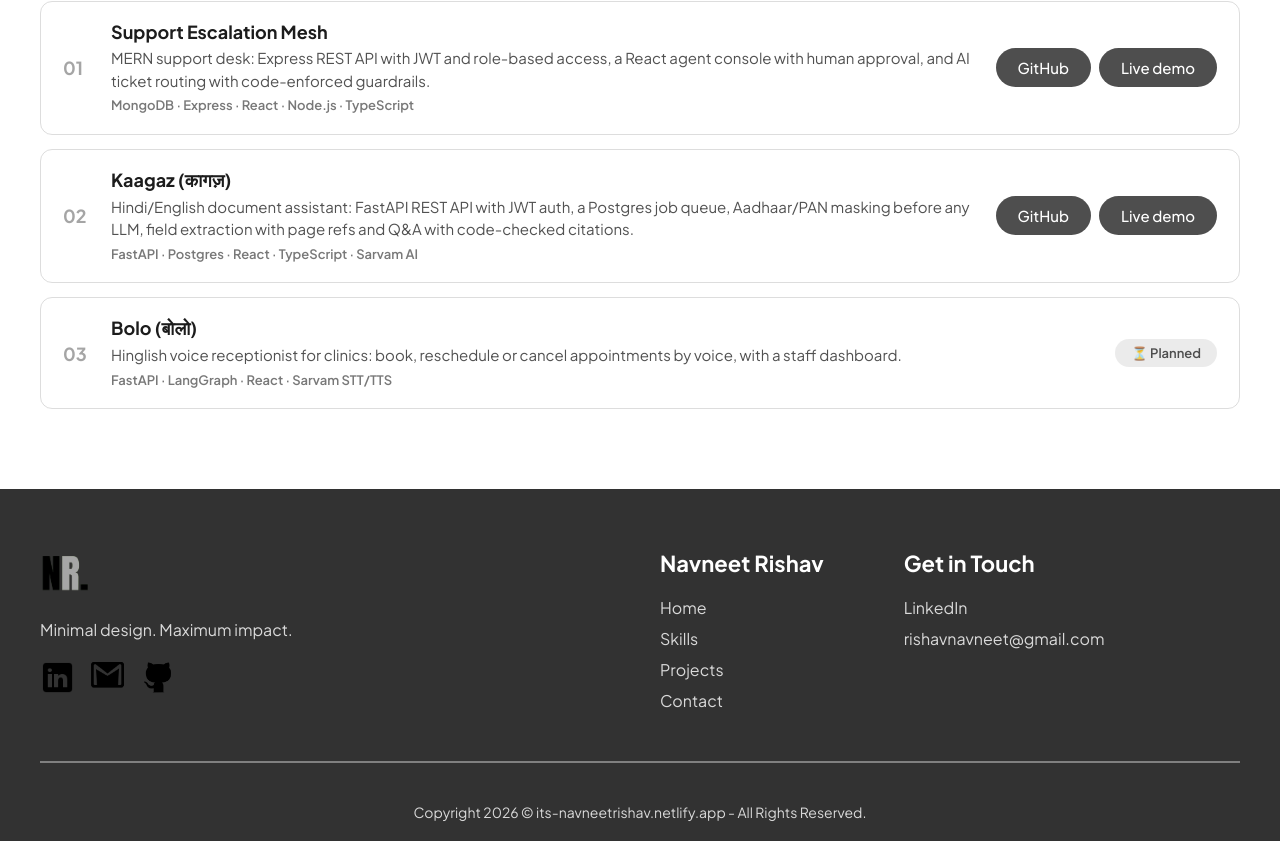
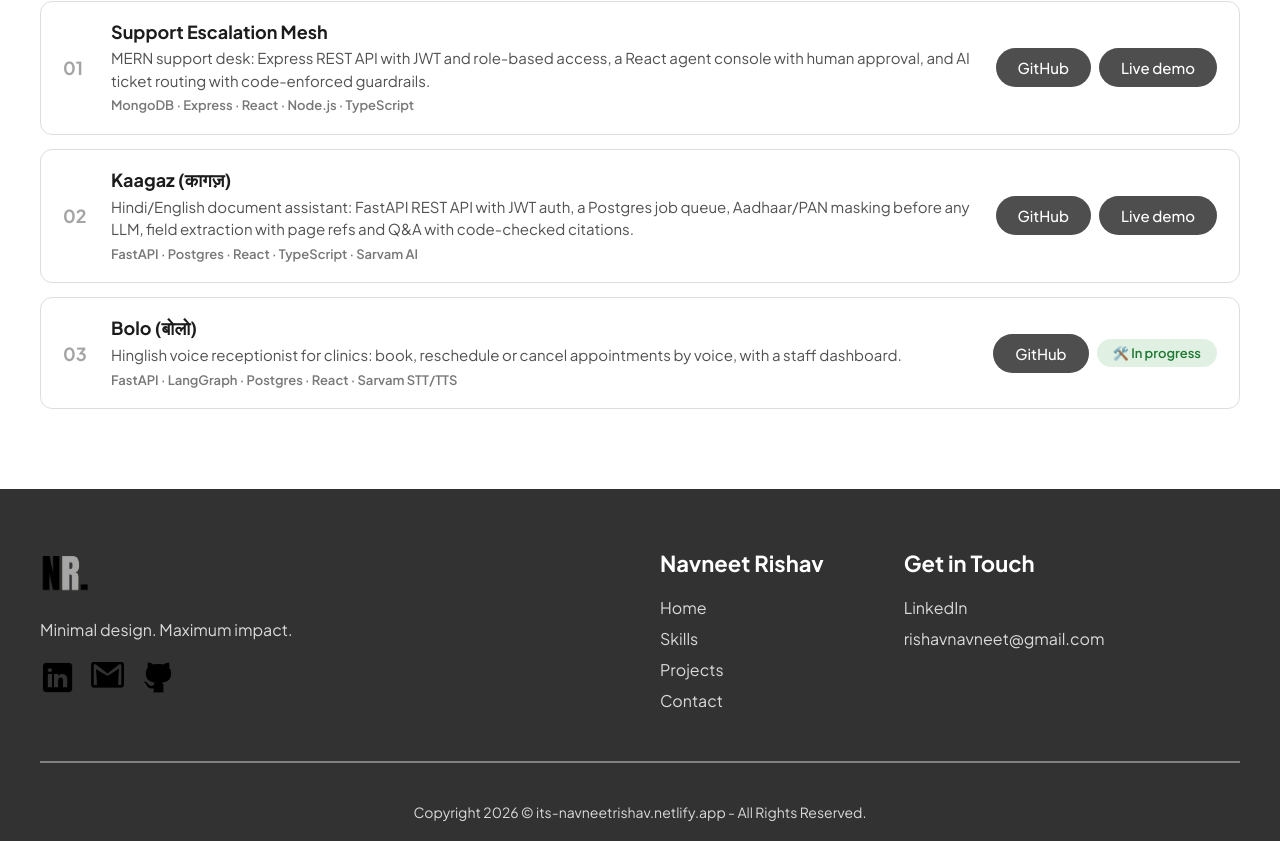
Before and after one commit to Navneet-Rishav/its-navneetrishav, a React (Vite) app: page / in a window 1280 px wide. Shown: the part 2356-3197 px from the top of the page. Built offline with nearby package versions, Linux system fonts and the light colour scheme.

Commit message:
Bolo: repo link, in progress

```diff
--- a/src/Components/Projects/Projects.jsx
+++ b/src/Components/Projects/Projects.jsx
@@ -25,9 +25,10 @@ const upcomingProjects = [
   {
     name: 'Bolo (बोलो)',
     pitch: 'Hinglish voice receptionist for clinics: book, reschedule or cancel appointments by voice, with a staff dashboard.',
-    stack: 'FastAPI · LangGraph · React · Sarvam STT/TTS',
-    status: 'queued',
-    statusLabel: '⏳ Planned',
+    stack: 'FastAPI · LangGraph · Postgres · React · Sarvam STT/TTS',
+    repo: 'https://github.com/Navneet-Rishav/bolo',
+    status: 'in-progress',
+    statusLabel: '🛠️ In progress',
   },
 ]
 
```
